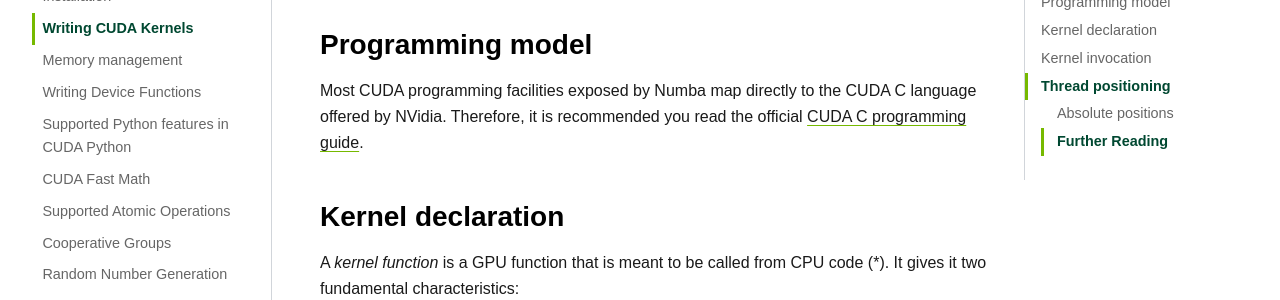
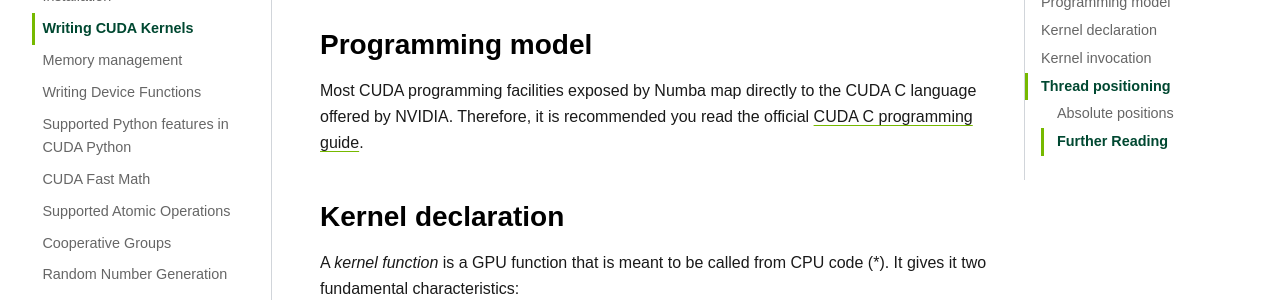
Before and after one commit to NVIDIA/numba-cuda, a Sphinx documentation site: the page built from docs/source/user/kernels.rst, in a window 1280 px wide and 900 px high, scrolled down 831 px. Shown: the part 178-478 px from the top of the window. Built offline with Sphinx 7.4.7, drawn with Linux system fonts in a browser that asks for light colours; some web fonts are replaced.

```diff
--- a/docs/source/user/kernels.rst
+++ b/docs/source/user/kernels.rst
@@ -48,7 +48,7 @@ Programming model
 =================
 
 Most CUDA programming facilities exposed by Numba map directly to the CUDA
-C language offered by NVidia.  Therefore, it is recommended you read the
+C language offered by NVIDIA. Therefore, it is recommended you read the
 official `CUDA C programming guide <http://docs.nvidia.com/cuda/cuda-c-programming-guide>`_.
 
 
```
